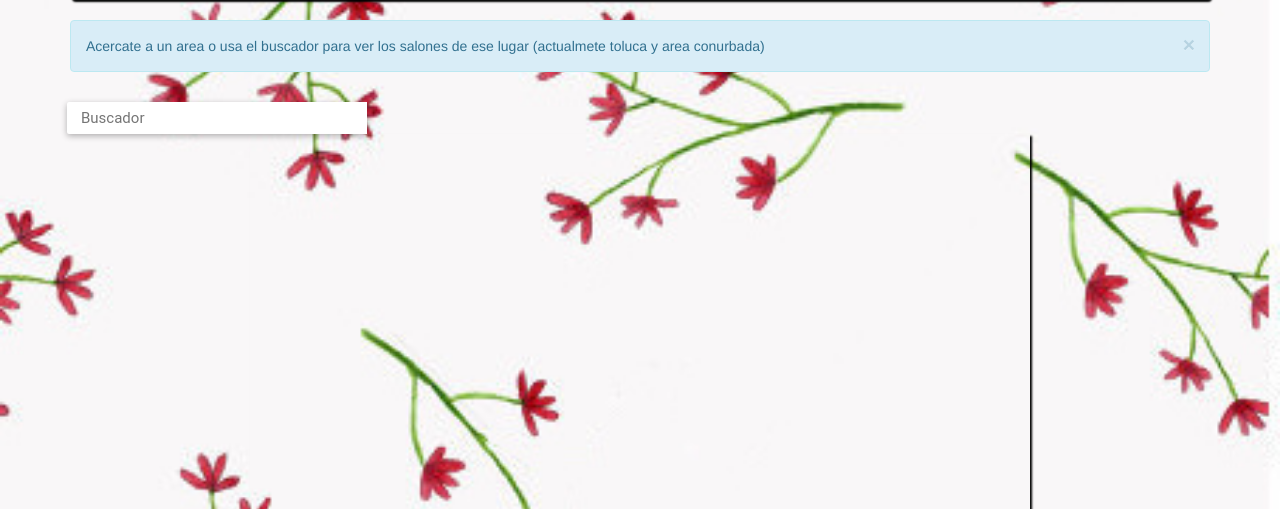
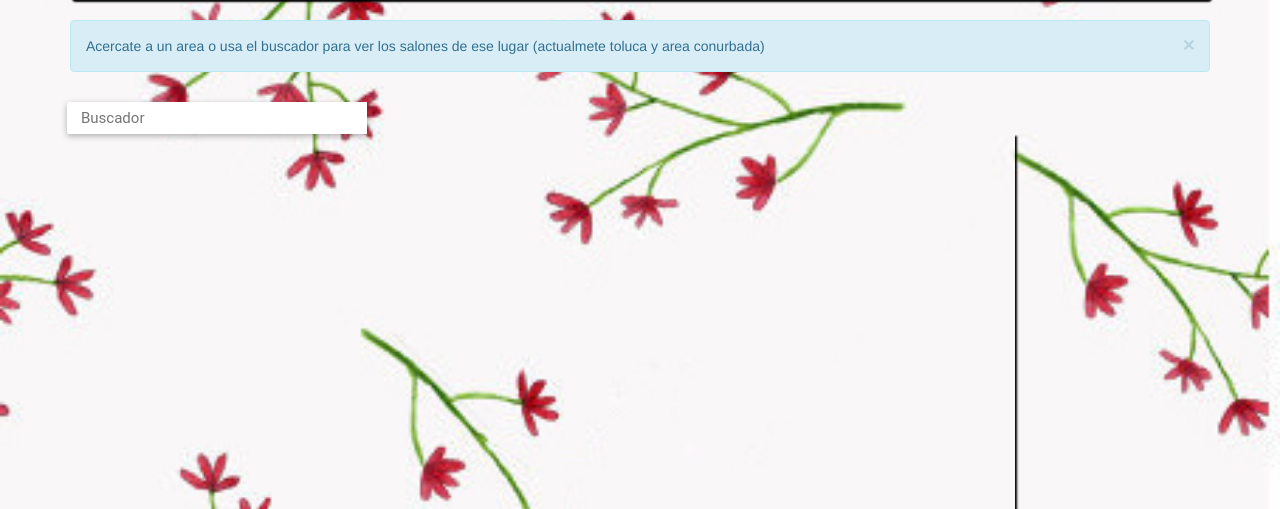
Before and after one commit to betoluco/Django-Saloon, a Django app: page / in a window 1280 px wide. Shown: the part 52-561 px from the top of the page. Run offline with Django 3.2, Linux system fonts and the light colour scheme; some libraries are stand-ins or nearby versions; grey boxes are pictures that could not be loaded.

Commit message:
Fix problem with bootstrap col in google maps

```diff
--- a/places/templates/places/home_page.html
+++ b/places/templates/places/home_page.html
@@ -26,7 +26,9 @@
 	<!--map-->
 	<div class="row">
 		<input id="pac-input" class="controls" type="text" placeholder="Buscador">
-		<div id="map" class="col-md-8 col-md-offset-2"></div>
+		<div class="col-sm-8 col-sm-offset-2">
+			<div id="map"></div>
+		</div>
 	</div>
 
 	<div id="results"></div>
```
